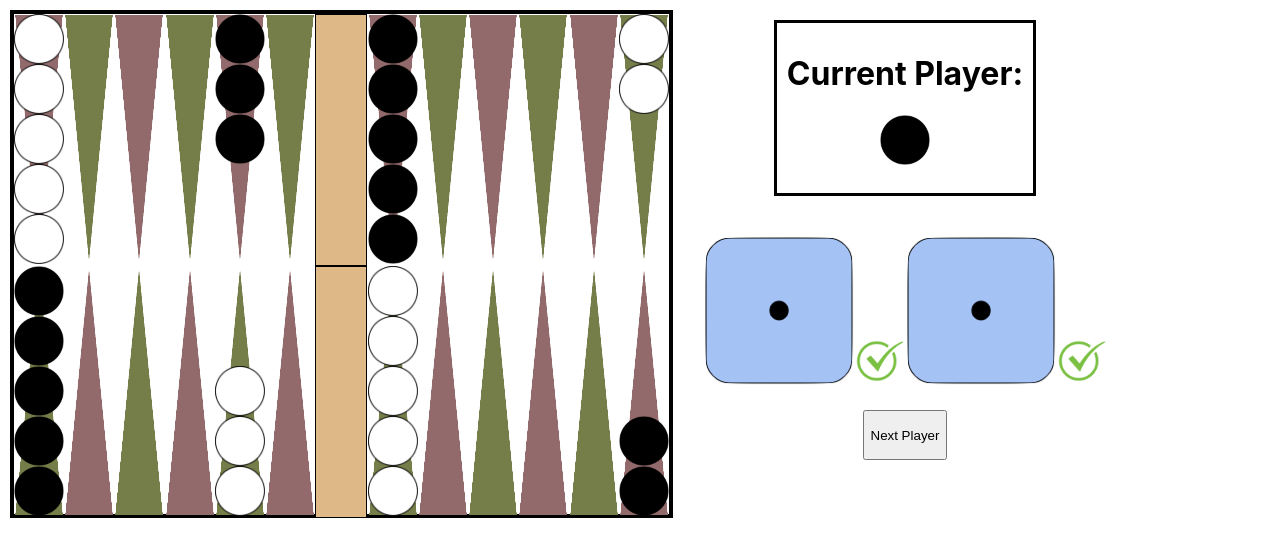
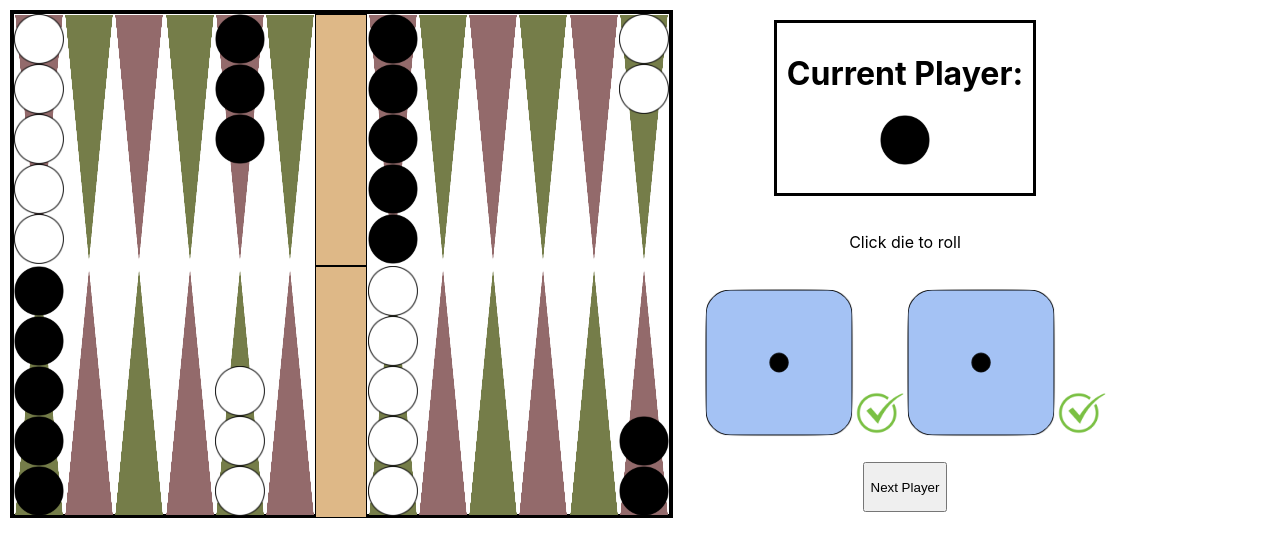
Before and after one commit to KJeffree/backgammon_react, a React (Create React App) app: page / in a window 1280 px wide. Shown: the top 556 px of the page. Built offline with nearby package versions, Linux system fonts and the light colour scheme.

Commit message:
add reminder to click on die to roll

```diff
--- a/src/containers/GameContainer.js
+++ b/src/containers/GameContainer.js
@@ -236,6 +236,7 @@ class GameContainer extends React.Component {
 
                 <div className="bottom-bar">
                     <PlayerIndicatorContainer player={this.state.player}></PlayerIndicatorContainer>
+                    <p className={this.state.player.diceRolled ? "hidden" : "shown"}>Click die to roll</p>
                     <DieContainer dice={this.state.dice} handleDieRoll={this.handleDieClick} changePlayer={this.handlePlayerChange}></DieContainer>
                     <button onClick={this.handlePlayerChange}>Next Player</button>
                 </div>
--- a/src/index.css
+++ b/src/index.css
@@ -25,6 +25,14 @@ div.player-indicator {
   height: 150px;
   padding: 10px;
   margin: 20px;
+}
+
+.hidden {
+  color: white;
+}
+
+.shown {
+  color: black;
 }
 
 .checker {
```
